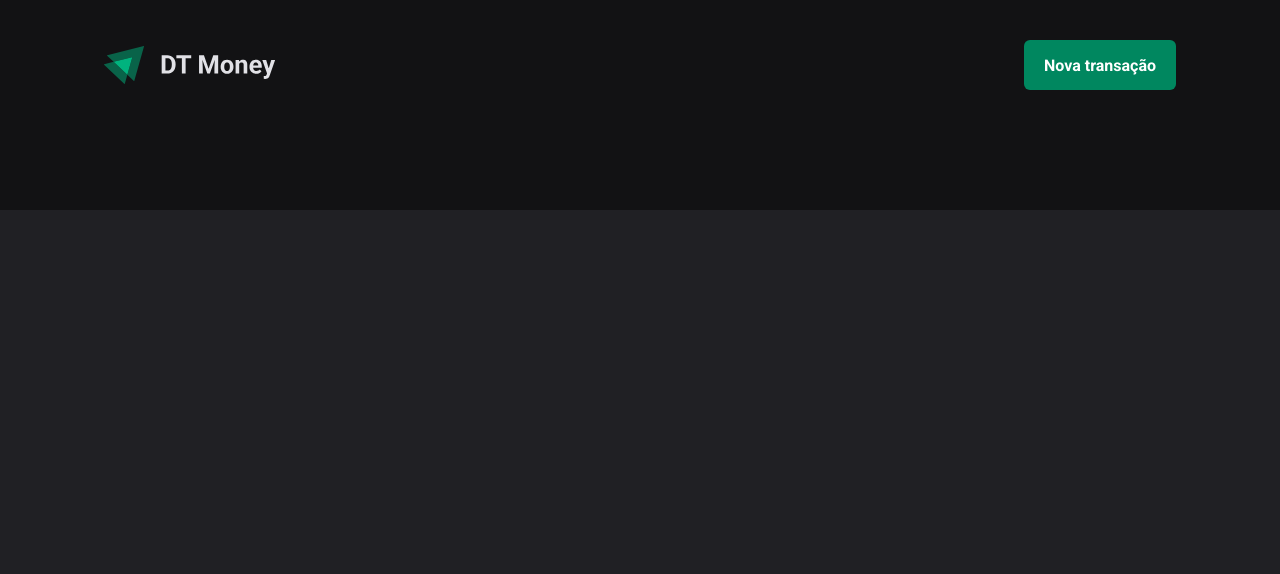
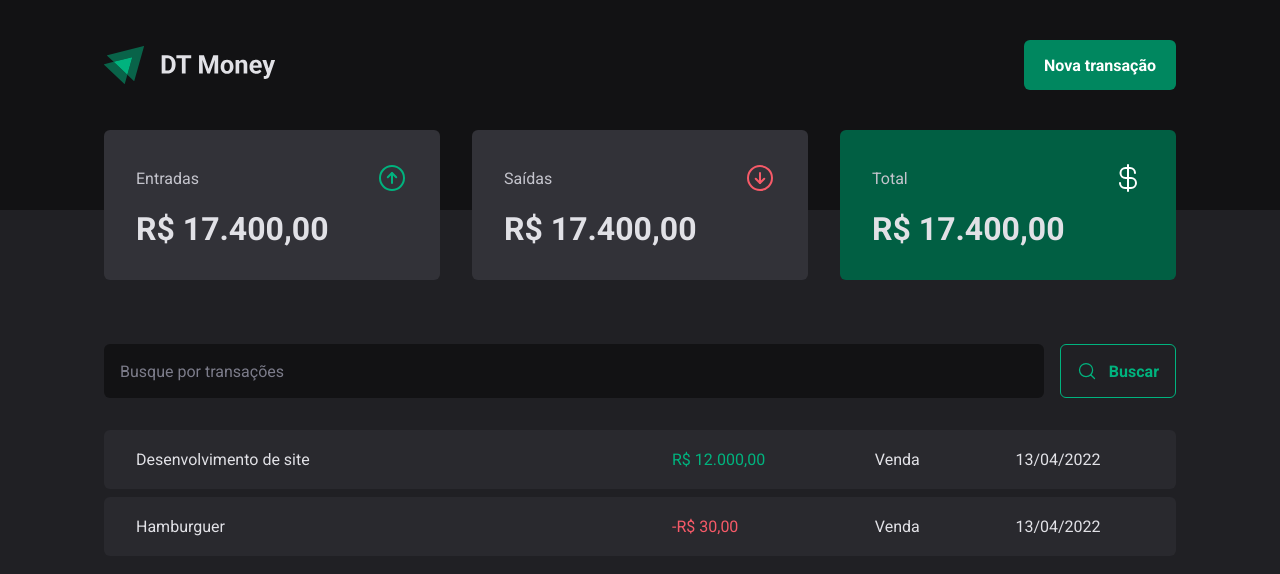
Before and after one commit to rdmuller/react_03_dt-money, a React (Vite) app: page / in a window 1280 px wide. Shown: the top 574 px of the page. Built offline with nearby package versions, Linux system fonts and the light colour scheme.

Commit message:
commit para tatinha

```diff
--- a/package.json
+++ b/package.json
@@ -9,6 +9,7 @@
     "preview": "vite preview"
   },
   "dependencies": {
+    "phosphor-react": "^1.4.1",
     "react": "^18.2.0",
     "react-dom": "^18.2.0",
     "styled-components": "^5.3.6"
--- a/src/components/Summary/index.tsx
+++ b/src/components/Summary/index.tsx
@@ -1,5 +1,33 @@
+import { SummaryCard, SummaryContainer } from "./style";
+import { ArrowCircleUp, ArrowCircleDown, CurrencyDollar } from "phosphor-react";
+
 export function Summary() {
     return (
-        <div></div>
+        <SummaryContainer>
+            <SummaryCard>
+                <header>
+                    <span>Entradas</span>
+                    <ArrowCircleUp size={32} color="#00b37e"/>
+                </header>
+                <strong>R$ 17.400,00</strong>
+            </SummaryCard>
+
+            <SummaryCard>
+                <header>
+                    <span>Saídas</span>
+                    <ArrowCircleDown size={32} color="#f75a68"/>
+                </header>
+                <strong>R$ 17.400,00</strong>
+            </SummaryCard>
+
+            <SummaryCard variant="green">
+                <header>
+                    <span>Total</span>
+                    <CurrencyDollar size={32} color="#fff"/>
+                </header>
+                <strong>R$ 17.400,00</strong>
+            </SummaryCard>
+
+        </SummaryContainer>
     );
 }
--- a/src/components/Summary/style.tsx
+++ b/src/components/Summary/style.tsx
@@ -1 +1,41 @@
-import styled from "styled-components";
+import styled, { css } from "styled-components";
+
+export const SummaryContainer = styled.section`
+    width: 100%;
+    max-width: 1120px;
+    margin: 0 auto;
+    padding: 0 1.5rem;
+
+    display: grid;
+    grid-template-columns: repeat(3, 1fr);
+    gap: 2rem;
+    margin-top: -5rem;
+`;
+
+interface SummaryCardProps {
+    variant?: "green";
+}
+
+export const SummaryCard = styled.div<SummaryCardProps>`
+    background-color: ${props => props.theme["gray-600"]};
+    border-radius: 6px;
+    padding: 2rem;
+
+    header {
+        display: flex;
+        align-items: center;
+        justify-content: space-between;
+        flex-direction: row;
+        color: ${props => props.theme["gray-300"]};
+    }
+
+    strong {
+        display: block;
+        margin-top: 1rem;
+        font-size: 2rem;
+    }
+
+    ${props => props.variant === "green" && css`
+        background-color: ${props.theme["green-700"]};
+    `}
+`;
--- /dev/null
+++ b/src/pages/Transactions/components/SearchForm/index.tsx
@@ -0,0 +1,14 @@
+import { MagnifyingGlass } from "phosphor-react";
+import { SearchFormContainer } from "./styles";
+
+export function SearchForm() {
+    return (
+        <SearchFormContainer>
+            <input type="text" placeholder="Busque por transações" />
+            <button>
+                <MagnifyingGlass size={20} />
+                Buscar
+            </button>
+        </SearchFormContainer>
+    );
+}
--- /dev/null
+++ b/src/pages/Transactions/components/SearchForm/styles.ts
@@ -0,0 +1,39 @@
+import styled from "styled-components";
+
+export const SearchFormContainer = styled.form`
+    display: flex;
+    gap: 1rem;
+
+    input {
+        flex: 1;
+        border: 0;
+        border-radius: 6px;
+        background-color: ${props => props.theme["gray-900"]};
+        color: ${props => props.theme["gray-300"]};
+        padding: 1rem;
+
+        &::placeholder {
+            color: ${props => props.theme["gray-500"]};
+        }
+    }
+
+    button {
+        display: flex;
+        align-items: center;
+        gap: 0.75rem;
+
+        padding: 1rem;
+        background-color: transparent;
+        border: 1px solid ${props => props.theme["green-300"]};
+        color: ${props => props.theme["green-300"]};
+        border-radius: 6px;
+        font-weight: bold;
+
+        &:hover {
+            background-color: ${props => props.theme["green-500"]};
+            border: 1px solid ${props => props.theme["green-500"]};
+            color: ${props => props.theme.white};
+            transition: 0.2s;
+        }
+    }
+`;
--- a/src/pages/Transactions/index.tsx
+++ b/src/pages/Transactions/index.tsx
@@ -1,9 +1,38 @@
 import { Header } from "../../components/Header";
+import { Summary } from "../../components/Summary";
+import { SearchForm } from "./components/SearchForm";
+import { PriceHighLight, TransactionContainer, TransactionsTable } from "./styles";
 
 export function Transactions() {
     return (
         <div>
             <Header />
+            <Summary />
+
+            <TransactionContainer>
+                <SearchForm />
+                <TransactionsTable>
+                    <tbody>
+                        <tr>
+                            <td width="50%">Desenvolvimento de site</td>
+                            <td>
+                                <PriceHighLight variant="income">R$ 12.000,00</PriceHighLight>
+                            </td>
+                            <td>Venda</td>
+                            <td>13/04/2022</td>
+                        </tr>
+
+                        <tr>
+                            <td width="50%">Hamburguer</td>
+                            <td>
+                                <PriceHighLight variant="outcome">-R$ 30,00</PriceHighLight>
+                            </td>
+                            <td>Venda</td>
+                            <td>13/04/2022</td>
+                        </tr>
+                    </tbody>
+                </TransactionsTable>
+            </TransactionContainer>
         </div>
     );
 }
--- a/src/pages/Transactions/styles.ts
+++ b/src/pages/Transactions/styles.ts
@@ -1 +1,38 @@
 import styled from "styled-components";
+
+export const TransactionContainer = styled.main`
+    width: 100%;
+    max-width: 1120px;
+    margin: 4rem auto 0;
+    padding: 0 1.5rem;
+`;
+
+export const TransactionsTable = styled.table`
+    width: 100%;
+    border-collapse: separate;
+    border-spacing: 0 0.5rem;
+    margin-top: 1.5rem;
+
+    td {
+        padding: 1.25rem 2rem;
+        background-color: ${props => props.theme["gray-700"]};
+
+        &:first-child {
+            border-top-left-radius: 6px;
+            border-bottom-left-radius: 6px;
+        }
+
+        &:last-child {
+            border-top-right-radius: 6px;
+            border-bottom-right-radius: 6px;
+        }
+    }
+`;
+
+interface PriceHighLightProps {
+    variant: "income" | "outcome";
+}
+
+export const PriceHighLight = styled.span<PriceHighLightProps>`
+    color: ${props => props.variant === "income" ? props.theme["green-300"] : props.theme["red-300"]};
+`;
```
Also changed, not shown: 1 other file (tests, documents, lock files or other folders).
